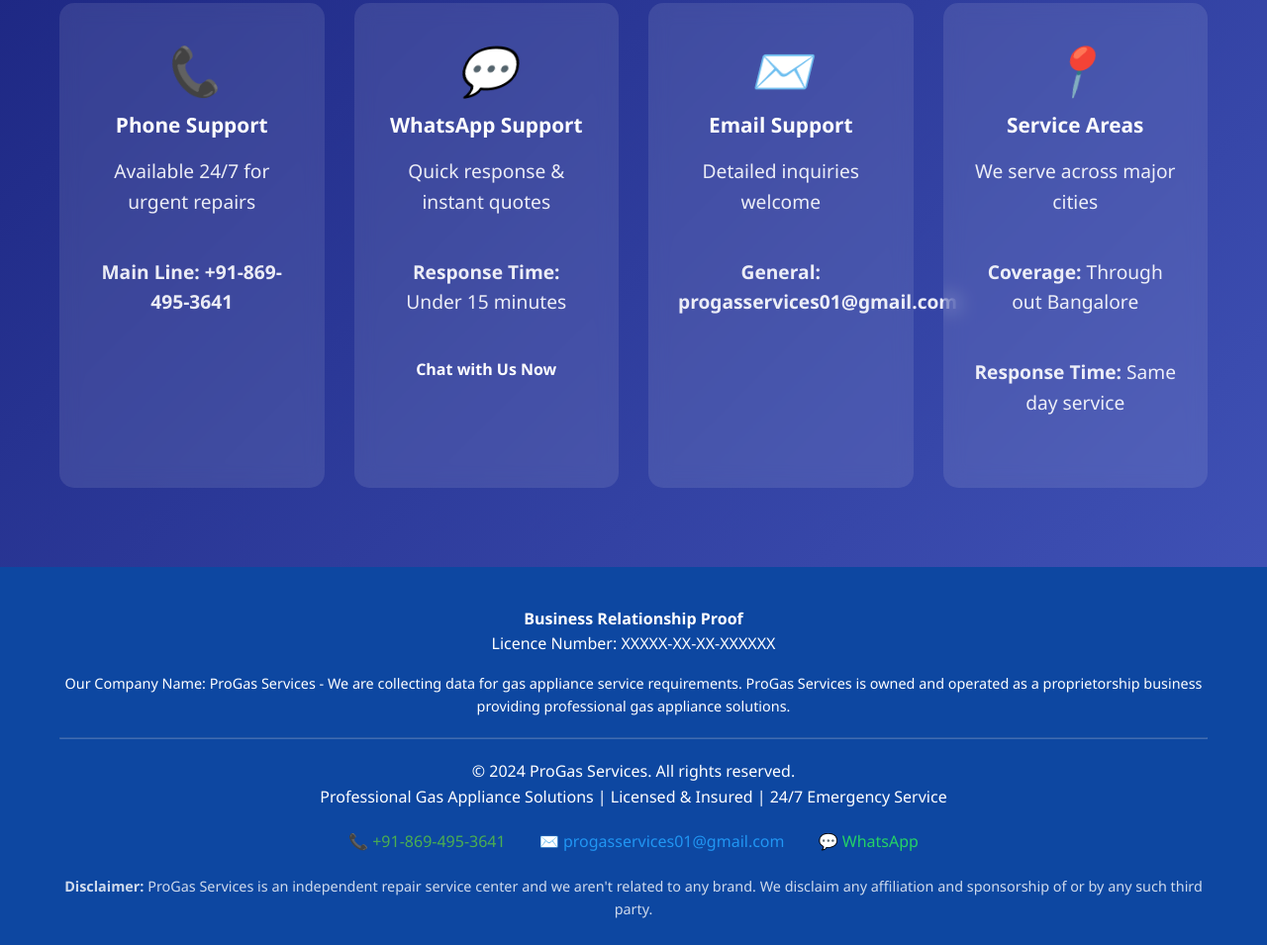
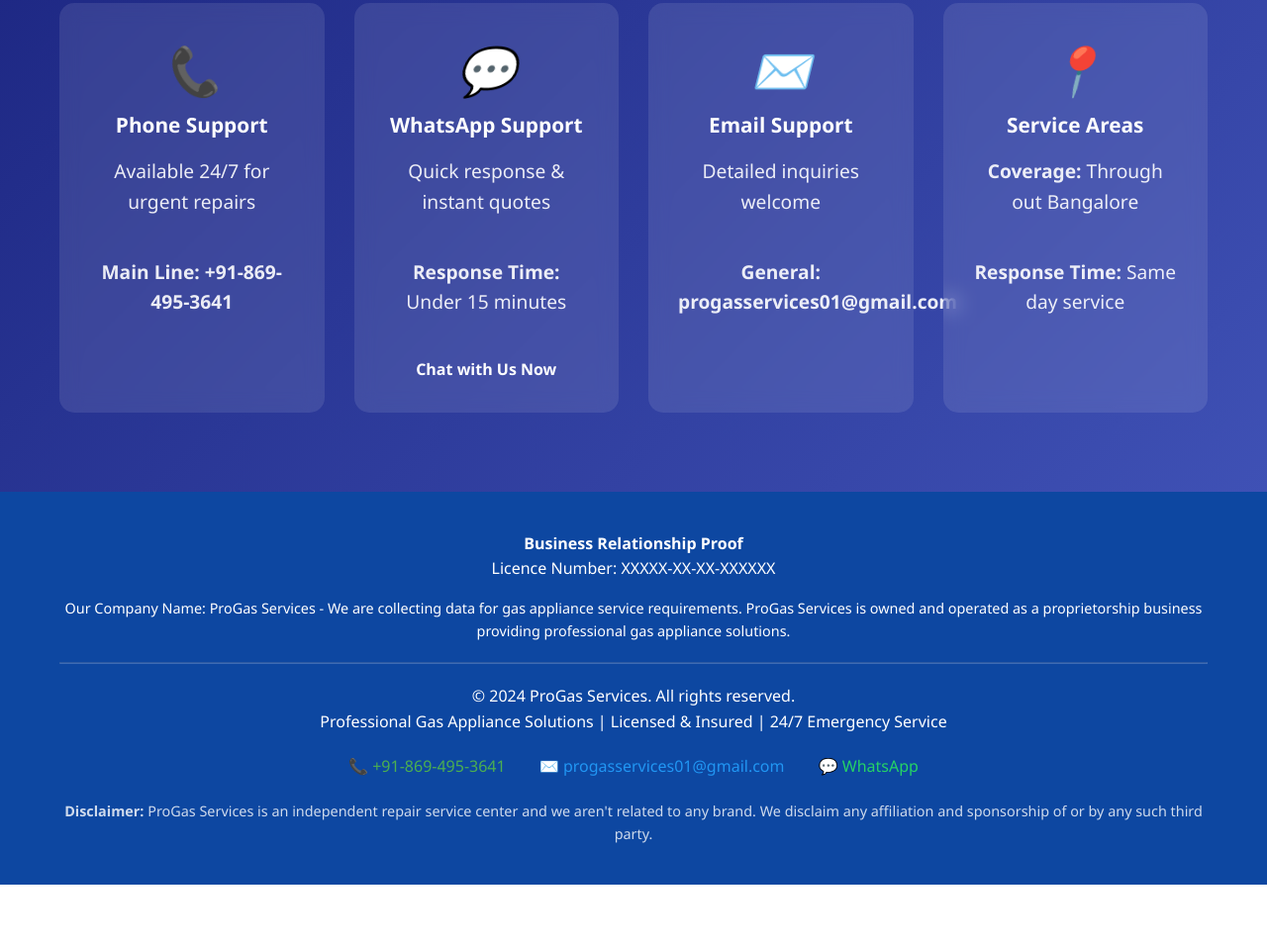
Before and after one commit to iqraagenticai/ProGasOnline, a plain HTML site: page index.html in a window 1280 px wide. Shown: the part 6426-7381 px from the top of the page at 99% size. After the commit the page ends 7320 px from the top, so only its background shows below. Drawn offline with Linux system fonts and the light colour scheme.

Commit message:
Update index.html

```diff
--- a/index.html
+++ b/index.html
@@ -331,7 +331,6 @@
                     <div class="contact-method">
                         <i style="font-size: 3rem;">📍</i>
                         <h4>Service Areas</h4>
-                        <p>We serve across major cities</p>
                         <p><strong>Coverage:</strong> Through out Bangalore </p>
                         <p><strong>Response Time:</strong> Same day service</p>
                     </div>
```
